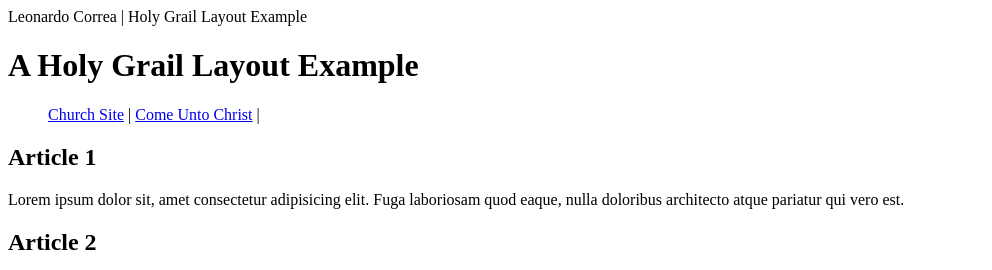
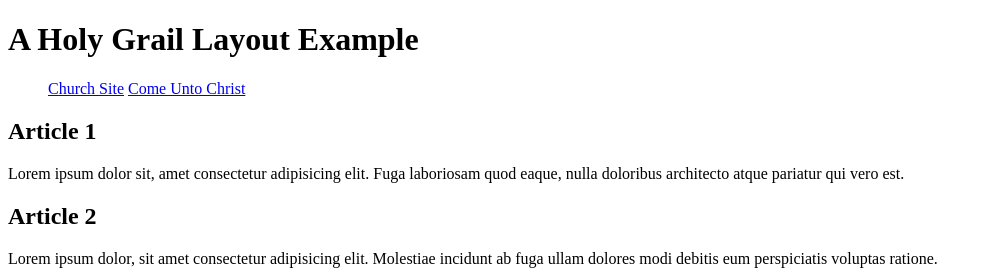
Before and after one commit to LeoGC7/wdd130, a plain HTML site: page week02/holygrail.html in a window 1280 px wide. Shown: the top 270 px of the page, without its empty margins (0-992 px from the left). Drawn offline with Linux system fonts and the light colour scheme.

Commit message:
holy grail added

```diff
--- a/week02/holygrail.html
+++ b/week02/holygrail.html
@@ -4,7 +4,7 @@
     <head>
         <meta charset="utf-8">
         <meta name="viewport" content="width=device-width, initial-scale=1">
-        <tilte>Leonardo Correa | Holy Grail Layout Example</tilte>
+        <title>Leonardo Correa | Holy Grail Layout Example</title>
         <meta name="description" content="A common layout example on the web called the 'holy grail' layout">
         <meta name="author" content="Leonardo Correa">
     </head>
@@ -17,8 +17,8 @@
 
         <nav>
             <ul>
-                <il><a href = "https://www.churchofjesuschrist.org/?lang=por">Church Site</a> |</il>
-                <il><a href = "https://www.churchofjesuschrist.org/comeuntochrist">Come Unto Christ</a> |</il>
+                <il><a href = "https://www.churchofjesuschrist.org/?lang=por">Church Site</a></il>
+                <il><a href = "https://www.churchofjesuschrist.org/comeuntochrist">Come Unto Christ</a></il>
             </ul>
         </nav>
 
```
